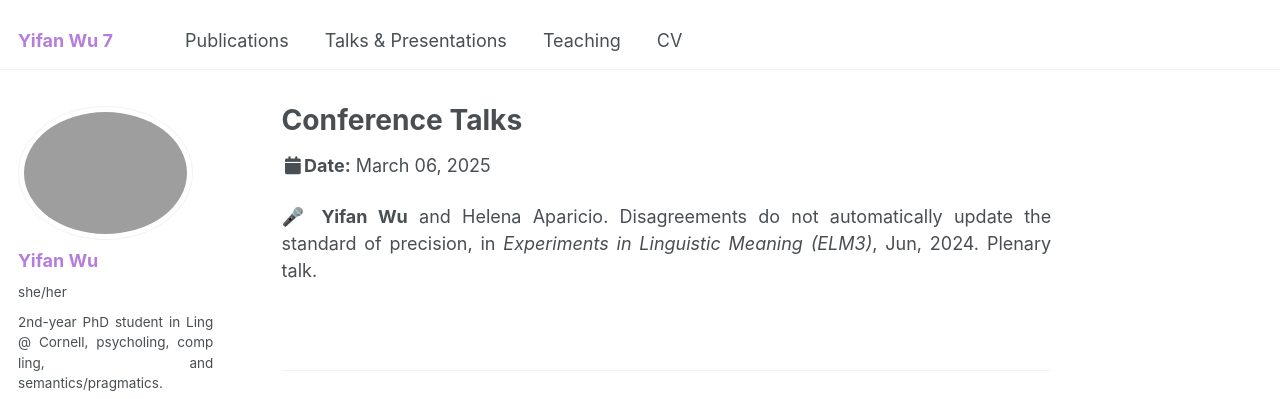
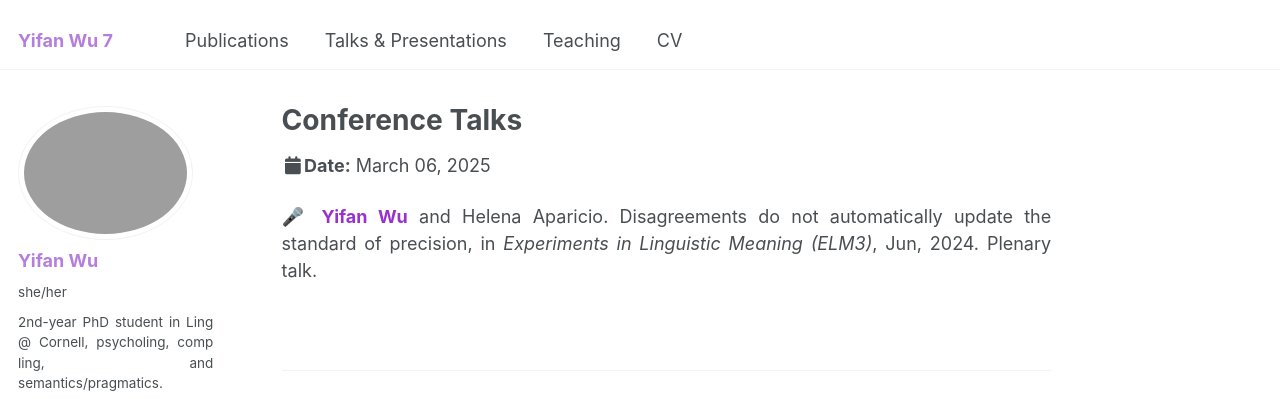
Before and after one commit to lynn-yifanwu-ling/lynn-yifanwu-ling.github.io, a Jekyll site: the page built from _talks/talks.md, in a window 1280 px wide. Shown: the top 399 px of the page. Built offline with Jekyll 4.4.1, drawn with Linux system fonts in a browser that asks for light colours; emoji names are drawn with the system emoji font; some web fonts are replaced.

Commit message:
Update talks.md

```diff
--- a/_talks/talks.md
+++ b/_talks/talks.md
@@ -5,4 +5,4 @@ type: "Talk"
 permalink: /talks/conference_talks
 ---
 
-:microphone: **Yifan Wu** and Helena Aparicio. Disagreements do not automatically update the standard of precision, in *Experiments in Linguistic Meaning (ELM3)*, Jun, 2024. Plenary talk. <br>
+:microphone: **<span style="color: #9932CC;">Yifan Wu</span>** and Helena Aparicio. Disagreements do not automatically update the standard of precision, in *Experiments in Linguistic Meaning (ELM3)*, Jun, 2024. Plenary talk. <br>
```
